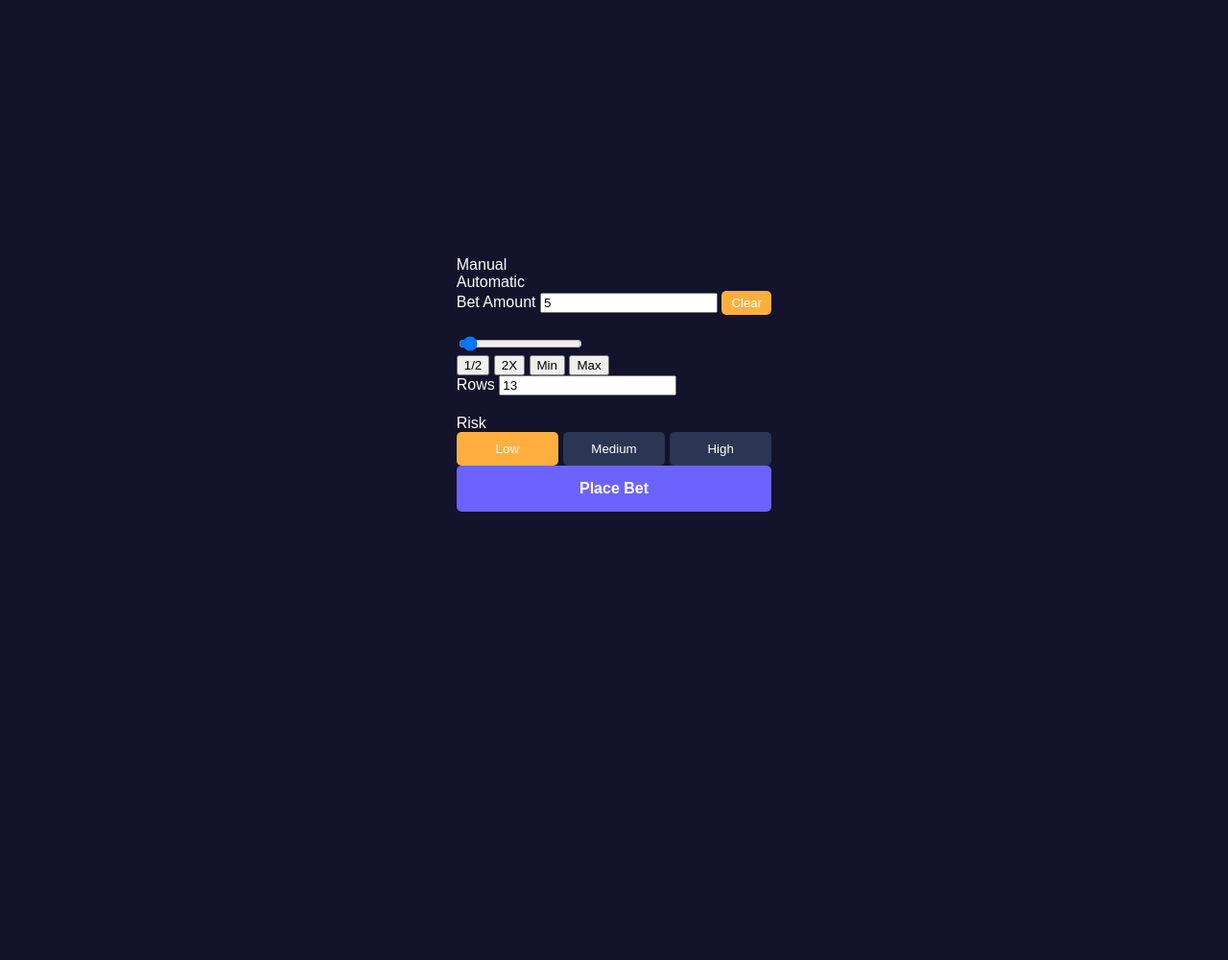
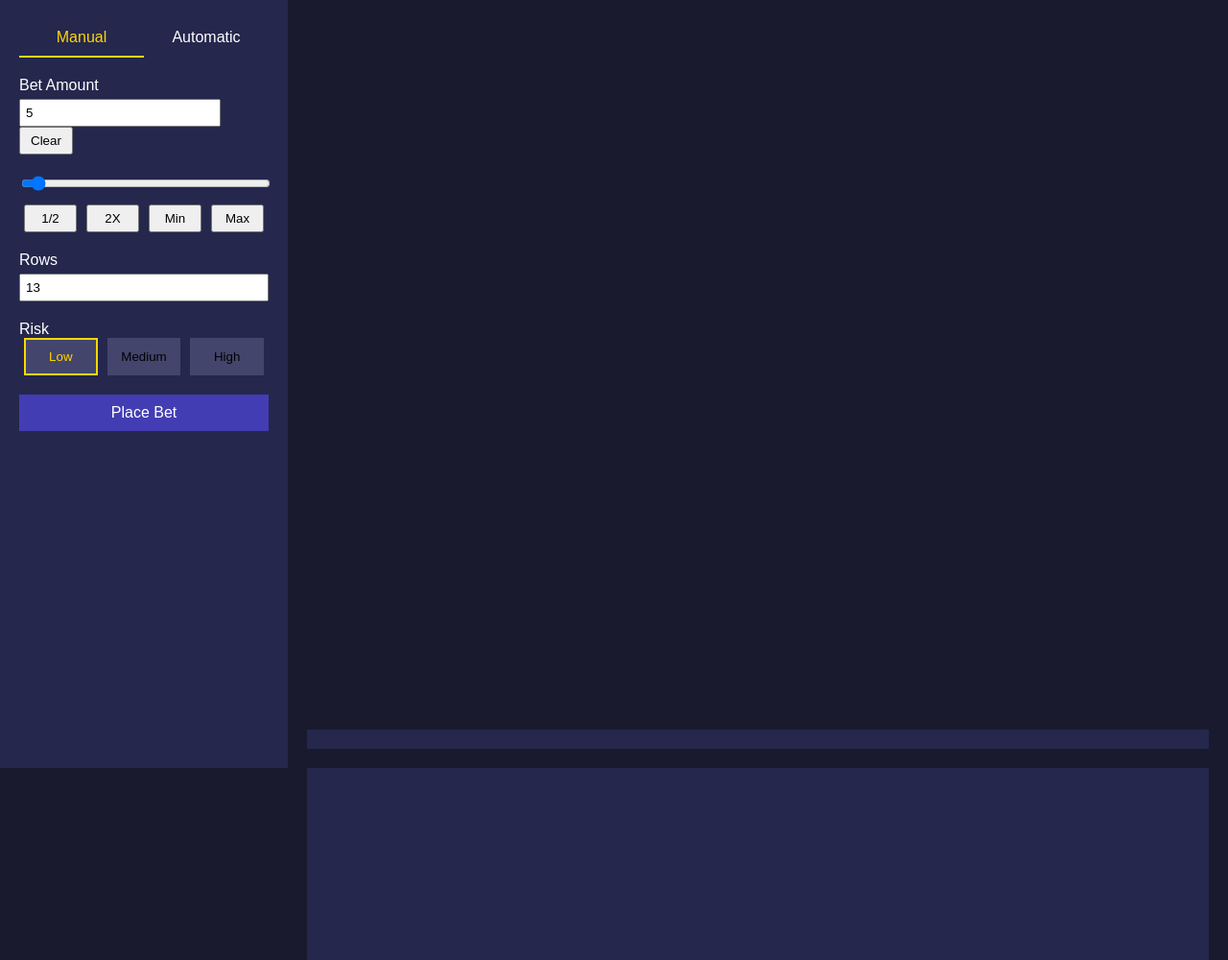
Before and after one commit to idk1251/idk1251.github.io, a PHP site: page / in a window 1280 px wide. Shown: the whole page at 96% size. Before the commit the page ends 533 px from the top, so only its background shows below. Run offline with PHP 8.4, Linux system fonts and the light colour scheme.

Commit message:
Update styles.css

```diff
--- a/styles.css
+++ b/styles.css
@@ -1,193 +1,189 @@
 body {
-    background-color: #13132b;
+    margin: 0;
     font-family: Arial, sans-serif;
-    color: #ffffff;
-    margin: 0;
-    padding: 0;
+    background-color: #1a1a2e;
+    color: #fff;
+}
+
+.container {
     display: flex;
-    justify-content: center;
-    align-items: center;
     height: 100vh;
 }
 
-.fixed-container {
-    width: 1134px;
-    margin: 0 auto;
-    display: flex;
-    gap: 32px;
-    background-color: #1a1a2e;
+.sidebar {
+    width: 300px;
+    background-color: #25274d;
     padding: 20px;
-    border-radius: 10px;
+    box-sizing: border-box;
 }
 
-@media (max-width: 1599px) {
-    .fixed-container {
-        width: 900px;
-    }
-}
-
-@media (max-width: 1100px) {
-    .fixed-container {
-        width: 100%;
-        padding: 0 8px;
-    }
-}
-
-.game__sidebar {
-    width: 300px;
-    background-color: #212b46;
-    padding: 20px;
-    border-radius: 10px;
-    color: #fff;
-}
-
-.game-navigation {
+.tabs {
     display: flex;
     justify-content: space-between;
     margin-bottom: 20px;
 }
 
-.game-navigation__item {
+.tab {
+    flex: 1;
+    text-align: center;
+    padding: 10px 0;
     cursor: pointer;
-    padding: 10px 20px;
-    border-radius: 5px;
-    color: #fff;
-    font-weight: bold;
+    border-bottom: 2px solid transparent;
 }
 
-.game-navigation__item--active {
-    background-color: #ffaf40;
+.tab.active {
+    border-bottom: 2px solid #ffd700;
+    color: #ffd700;
 }
 
-.bet-amount, .rows, .risk, .place-bet {
+.bet-amount {
     margin-bottom: 20px;
 }
 
-.bet-amount-text, .rows-text, .risk-text {
+.bet-amount label {
     display: block;
-    margin-bottom: 10px;
-    font-weight: bold;
+    margin-bottom: 5px;
 }
 
-.bet-input-container {
-    display: flex;
-    align-items: center;
-    background-color: #2b3554;
-    padding: 10px;
-    border-radius: 5px;
-    margin-bottom: 10px;
-}
-
-.bet-input {
-    flex: 1;
-    margin: 0 10px;
-    background-color: transparent;
-    border: none;
-    color: #fff;
-    text-align: center;
-    font-size: 16px;
+.bet-amount input {
+    width: calc(100% - 50px);
+    padding: 5px;
+    margin-right: 10px;
+    box-sizing: border-box;
 }
 
 .clear-button {
-    background-color: #ffaf40;
-    border: none;
     padding: 5px 10px;
-    border-radius: 5px;
     cursor: pointer;
-    color: #fff;
 }
 
-.slider-wrap {
-    margin-bottom: 10px;
+.slider-container {
+    margin-bottom: 20px;
 }
 
-.amount-buttons, .risk-buttons {
+.slider {
+    width: 100%;
+}
+
+.slider-buttons {
+    display: flex;
+    justify-content: space-between;
+    margin-top: 10px;
+}
+
+.slider-button {
+    flex: 1;
+    margin: 0 5px;
+    padding: 5px 0;
+    cursor: pointer;
+}
+
+.rows {
+    margin-bottom: 20px;
+}
+
+.rows label {
+    display: block;
+    margin-bottom: 5px;
+}
+
+.rows input {
+    width: 100%;
+    padding: 5px;
+    box-sizing: border-box;
+}
+
+.risk-level {
+    margin-bottom: 20px;
+}
+
+.risk-buttons {
     display: flex;
     justify-content: space-between;
 }
 
-.amount-button, .risk-button {
+.risk-button {
     flex: 1;
-    background-color: #2b3554;
-    border: none;
-    padding: 10px;
-    border-radius: 5px;
-    color: #fff;
+    margin: 0 5px;
+    padding: 10px 0;
     cursor: pointer;
-    margin-right: 5px;
-}
-
-.amount-button:last-child, .risk-button:last-child {
-    margin-right: 0;
+    border: 2px solid transparent;
+    background-color: #43456d;
 }
 
 .risk-button.active {
-    background-color: #ffaf40;
-}
-
-.rows-select {
-    width: 100%;
-    padding: 10px;
-    border-radius: 5px;
-    border: none;
-    background-color: #2b3554;
-    color: #fff;
-}
-
-.risk-dots {
-    display: flex;
-    justify-content: space-around;
-    margin-top: 10px;
-}
-
-.dot {
-    width: 10px;
-    height: 10px;
-    border-radius: 50%;
-}
-
-.dot-low {
-    background-color: yellow;
-}
-
-.dot-medium {
-    background-color: green;
-}
-
-.dot-high {
-    background-color: red;
+    border-color: #ffd700;
+    color: #ffd700;
 }
 
 .place-bet-button {
     width: 100%;
-    padding: 15px;
-    border-radius: 5px;
-    background-color: #6c63ff;
-    color: #fff;
+    padding: 10px 0;
+    cursor: pointer;
+    background-color: #433db3;
     border: none;
-    cursor: pointer;
+    color: white;
     font-size: 16px;
-    font-weight: bold;
 }
 
-.game__content {
+.game-content {
     flex: 1;
-    background-color: #1a1a2e;
-    border-radius: 10px;
     padding: 20px;
+    box-sizing: border-box;
 }
 
-.game__animation {
+.game-animation {
     position: relative;
+    width: 100%;
+    height: 100%;
+}
+
+#plinko {
+    position: absolute;
+    top: 0;
+    left: 0;
+    right: 0;
+    bottom: 100px; /* leave space for payout */
+    display: flex;
+    justify-content: center;
+    align-items: center;
 }
 
 .payout {
     position: absolute;
-    bottom: 10px;
-    left: 50%;
-    transform: translateX(-50%);
+    bottom: 0;
+    left: 0;
+    right: 0;
     display: flex;
-    justify-content: space-between;
+    justify-content: space-around;
+    padding: 10px 0;
+    background-color: #25274d;
+}
+
+.payout-tile {
+    text-align: center;
+}
+
+.payout-tile .rarity-line {
+    height: 5px;
     width: 100%;
-    padding: 0 20px;
+    margin-bottom: 5px;
 }
+
+.payout-rare .rarity-line {
+    background-color: red;
+}
+
+.payout-uncommon .rarity-line {
+    background-color: green;
+}
+
+.payout-common .rarity-line {
+    background-color: blue;
+}
+
+.history {
+    margin-top: 20px;
+    height: 200px;
+    background-color: #25274d;
+}
```
